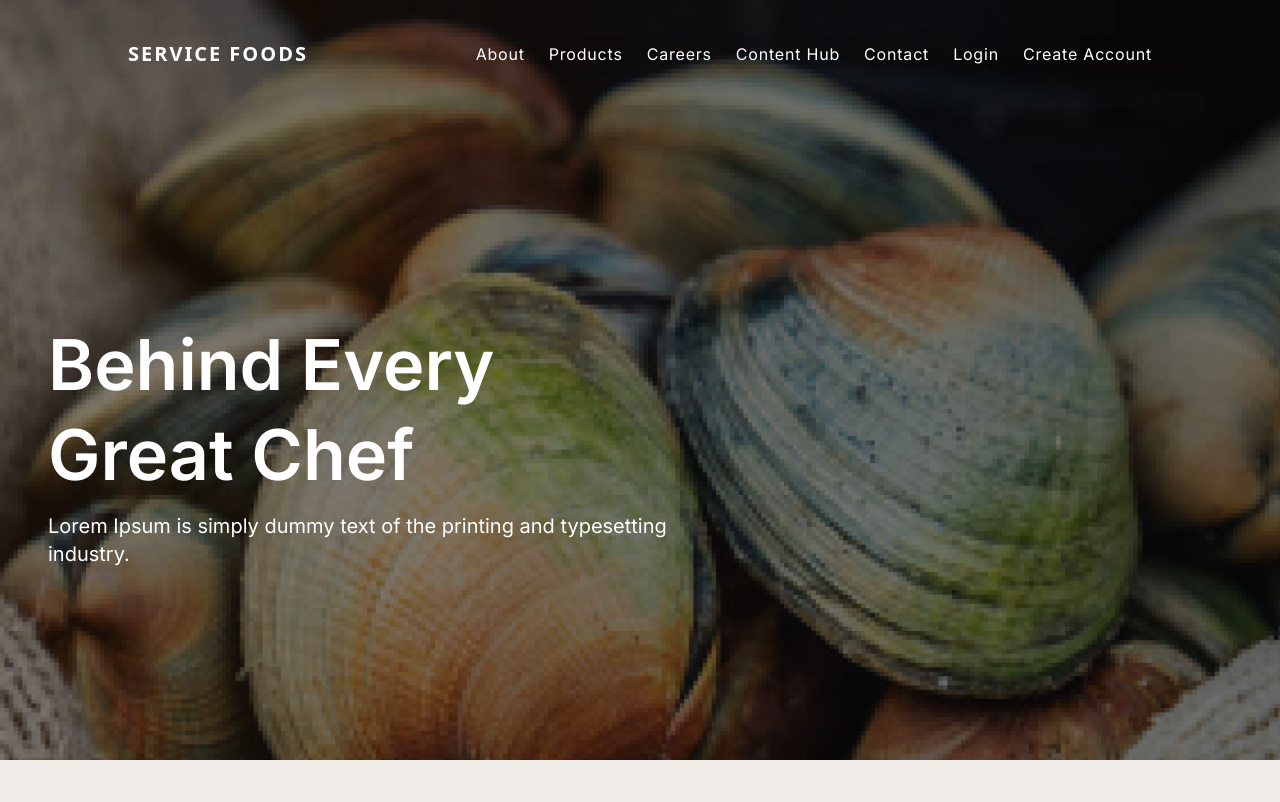
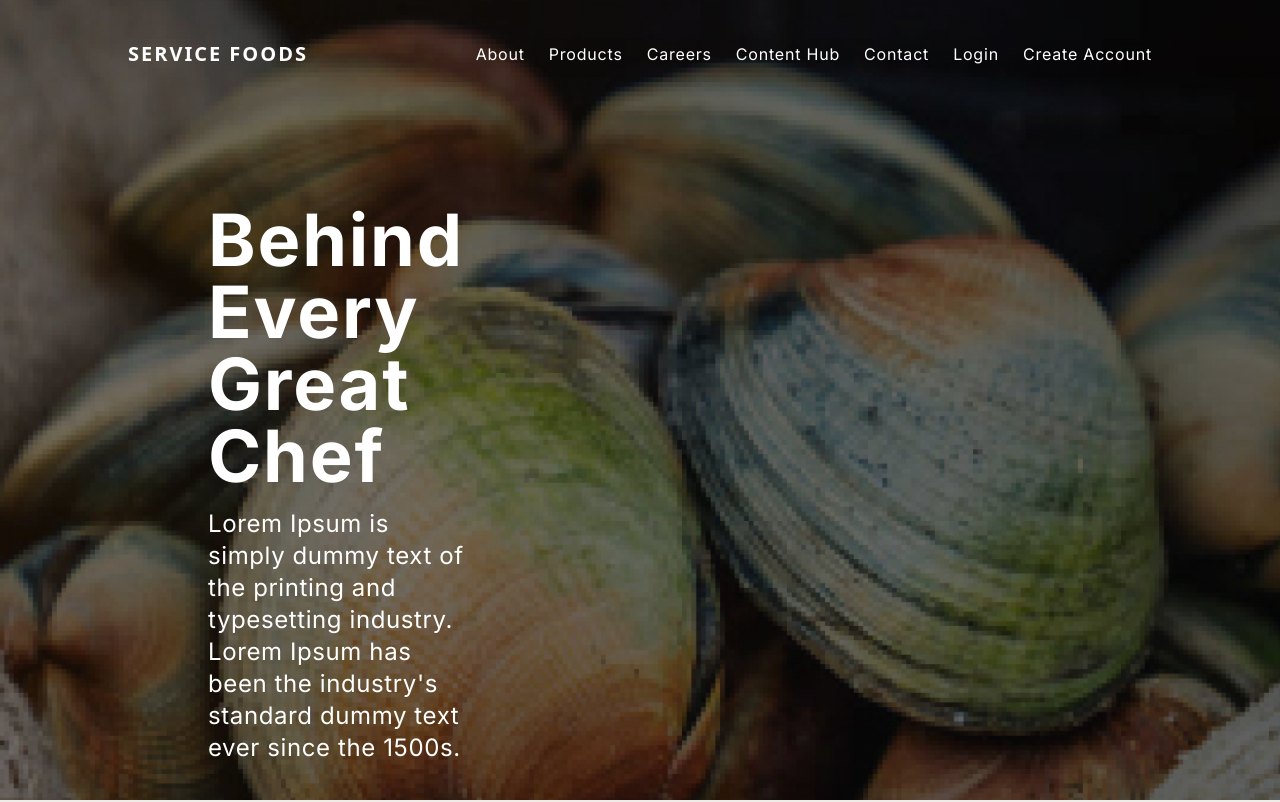
Before and after one commit to vanshikamadesya/service-food-ui, a React (Vite) app: page /about in a window 1280 px wide. Shown: the top 802 px of the page. Built offline with nearby package versions, Linux system fonts and the light colour scheme.

Commit message:
Merge hero section in aboutus

```diff
--- /dev/null
+++ b/src/components/AboutUsHero.tsx
@@ -0,0 +1,18 @@
+import React, { useState } from "react";
+import Hero from "../components/Hero";
+
+
+const AboutUsHero = () => {
+  return (
+    <div>
+          <Hero
+      title="Content Hub"
+      subtitle="Lorem Ipsum is simply dummy text of the printing and typesetting industry. Lorem Ipsum has been the industry's standard dummy text ever since the 1500s."
+      backgroundImage={contactHubImage}
+      className="md:text-left md:mr-108 md:px-44  "
+    />
+    </div>
+  )
+}
+
+export default AboutUsHero
--- a/src/components/Hero.tsx
+++ b/src/components/Hero.tsx
@@ -64,15 +64,15 @@ const Hero: React.FC<HeroProps> = ({
       )}
 
       {/* Overlay */}
-      <div className="absolute inset-0 bg-black bg-opacity-40" />
+      <div className="absolute inset-0 bg-black bg-opacity-10 " />
 
       {/* Content */}
-      <div className="relative text-center text-white p-8 z-10">
-      <h1 className={`text-4xl md:text-6xl font-bold mb-4 ${className}`}>
+      <div className="relative text-center text-white p-8 z-10 md:mt-48">
+      <h1 className={`text-4xl md:text-7xl font-bold mb-4 ${className}`}>
           {title}
         </h1>
         {subtitle && (
-          <p className={`text-lg lg:text-lg mb-6 ${className}`}>{subtitle}</p>
+          <p className={`text-lg lg:text-2xl mb-6 ${className}`}>{subtitle}</p>
         )}
 
         {/* Render Children Here */}
--- a/src/pages/aboutUs.tsx
+++ b/src/pages/aboutUs.tsx
@@ -1,17 +1,23 @@
-import { Swiper, SwiperSlide } from 'swiper/react';
-import 'swiper/swiper-bundle.css'; // Use this for all styles
-import { Pagination } from 'swiper/modules';
-import videoImage from '../assets/images/bg-banner.jpg';
-import teamMembers from '../data/teamMembers';
+import { Swiper, SwiperSlide } from "swiper/react";
+import "swiper/swiper-bundle.css"; // Use this for all styles
+import { Pagination } from "swiper/modules";
+import videoImage from "../assets/images/bg-banner.jpg";
+import teamMembers from "../data/teamMembers";
 import ImpactSection from "../components/tab-carousel";
 import { impactSlides } from "../data/impactSlides";
 import { greatChiefSlides } from "../data/greatChiefSlides";
 import Timeline from "../components/TimeLine";
 import { timelineData } from "../data/TimeLineData";
-import OurValues from '../components/OurValues';
+import OurValues from "../components/OurValues";
+import Hero from "../components/Hero";
 
 const Impact = () => {
-  return <ImpactSection slides={impactSlides} mainTitle="HOW WE’RE MAKING AN IMPACT" />;
+  return (
+    <ImpactSection
+      slides={impactSlides}
+      mainTitle="HOW WE’RE MAKING AN IMPACT"
+    />
+  );
 };
 
 function GreatChief() {
@@ -28,30 +34,26 @@ const AboutUs: React.FC = () => {
   return (
     <div className="font-['Inter']">
       {/* Hero Section */}
-      <div
-        className="relative w-full py-32 sm:py-48 min-h-[95vh] bg-center bg-cover flex items-end justify-start px-6 sm:px-12"
-        style={{ backgroundImage: `url(${videoImage})` }}
-      >
-        {/* Content Overlay */}
-        <div className='relative z-10 max-w-[627px] text-white'>
-          <h1 className="text-4xl sm:text-[50px] lg:text-[70px] font-semibold leading-tight sm:leading-[90px]">
-            Behind Every Great Chef
-          </h1>
-          <p className="text-lg sm:text-[20px] mt-3">
-            Lorem Ipsum is simply dummy text of the printing and typesetting industry.
-          </p>
-        </div>
+      <div>
+        <Hero
+          title="Behind Every Great Chef"
+          subtitle="Lorem Ipsum is simply dummy text of the printing and typesetting industry. Lorem Ipsum has been the industry's standard dummy text ever since the 1500s."
+          backgroundImage={videoImage}
+          className="md:text-left md:mr-[600px] md:px-44 tracking-wide   "
+        />
       </div>
       <div className="flex justify-center items-center min-h-screen bg-[#EFEBE7]">
-      <Timeline items={timelineData} />
-    </div>
-        <GreatChief />
-        <OurValues / >
-        <Impact />
+        <Timeline items={timelineData} />
+      </div>
+      <GreatChief />
+      <OurValues />
+      <Impact />
 
       {/* Leadership Section */}
       <div className="relative py-12 bg-[#EFEBE7]">
-        <h2 className="text-center text-4xl font-bold mb-8 text-[#4C3525]">Our Leadership</h2>
+        <h2 className="text-center text-4xl font-bold mb-8 text-[#4C3525]">
+          Our Leadership
+        </h2>
         <div className="flex justify-center mb-6">
           <div className="border-t-4 border-[#4C3525] w-40" />
         </div>
@@ -70,10 +72,20 @@ const AboutUs: React.FC = () => {
             {teamMembers.map(({ name, image, role, description }) => (
               <SwiperSlide key={name}>
                 <div className="bg-white rounded-lg shadow-lg p-6 text-left mx-2">
-                  <img src={image} alt={name} className="w-full h-60 object-cover rounded-md" />
-                  <h3 className="font-bold text-lg mt-4 text-[#A97F41]">{name}</h3>
-                  <p className="text-sm font-semibold text-[#4C3525] mt-1">{role}</p>
-                  <p className="text-gray-600 mt-3 text-sm leading-relaxed">{description}</p>
+                  <img
+                    src={image}
+                    alt={name}
+                    className="w-full h-60 object-cover rounded-md"
+                  />
+                  <h3 className="font-bold text-lg mt-4 text-[#A97F41]">
+                    {name}
+                  </h3>
+                  <p className="text-sm font-semibold text-[#4C3525] mt-1">
+                    {role}
+                  </p>
+                  <p className="text-gray-600 mt-3 text-sm leading-relaxed">
+                    {description}
+                  </p>
                 </div>
               </SwiperSlide>
             ))}
@@ -83,11 +95,22 @@ const AboutUs: React.FC = () => {
         {/* Grid Layout for Tablets & Desktops */}
         <div className="hidden sm:grid grid-cols-1 md:grid-cols-2 lg:grid-cols-3 xl:grid-cols-4 gap-6 max-w-6xl mx-auto px-4">
           {teamMembers.map(({ name, image, role, description }) => (
-            <div key={name} className="bg-white rounded-lg shadow-lg p-6 text-left">
-              <img src={image} alt={name} className="w-full h-60 object-cover rounded-md" />
+            <div
+              key={name}
+              className="bg-white rounded-lg shadow-lg p-6 text-left"
+            >
+              <img
+                src={image}
+                alt={name}
+                className="w-full h-60 object-cover rounded-md"
+              />
               <h3 className="font-bold text-lg mt-4 text-[#A97F41]">{name}</h3>
-              <p className="text-sm font-semibold text-[#4C3525] mt-1">{role}</p>
-              <p className="text-gray-600 mt-3 text-sm leading-relaxed">{description}</p>
+              <p className="text-sm font-semibold text-[#4C3525] mt-1">
+                {role}
+              </p>
+              <p className="text-gray-600 mt-3 text-sm leading-relaxed">
+                {description}
+              </p>
             </div>
           ))}
         </div>
```
Also changed, not shown: src/routes.tsx (+5 -5 lines).
